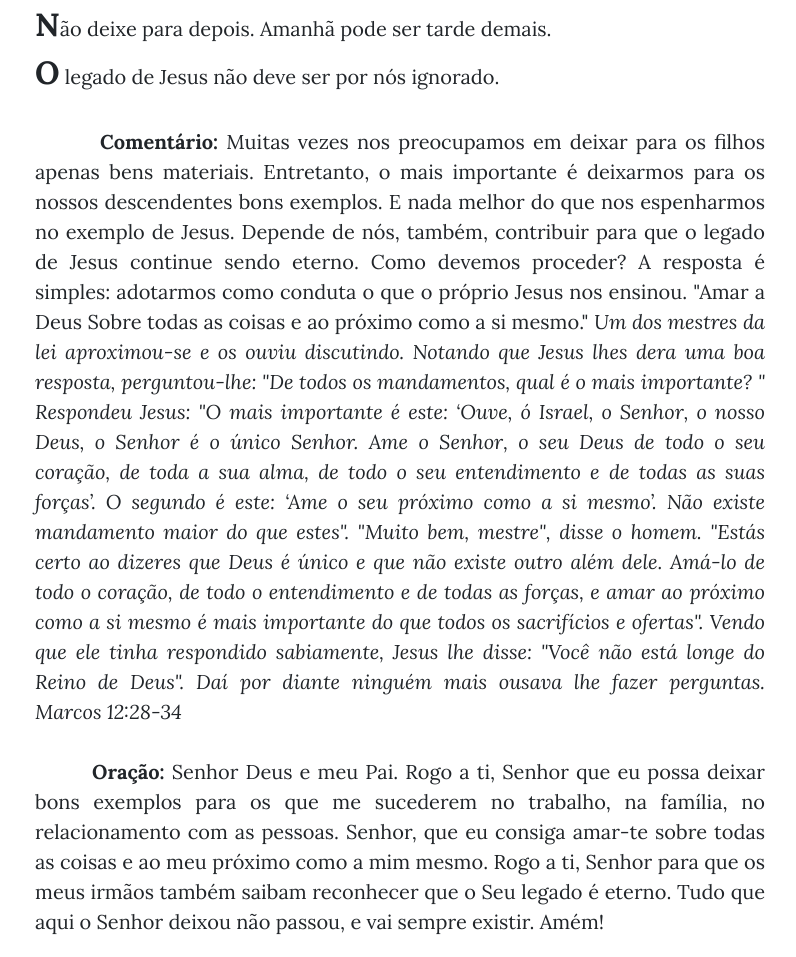
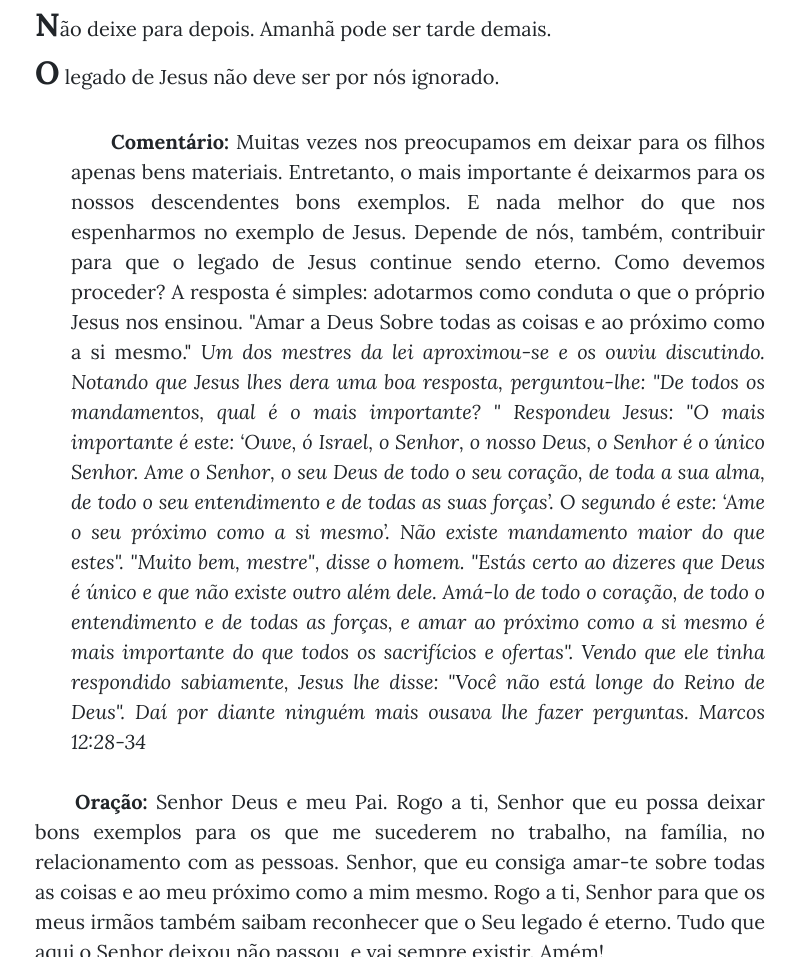
Before and after one commit to kelvinfrade/blog, a website: page post4.html in a window 1280 px wide. Shown: the part 1606-2563 px from the top of the page, without its empty margins (240-1036 px from the left). Drawn offline with nearby package versions, Linux system fonts and the light colour scheme; a script that the page names is missing.

Commit message:
update post4 padding

```diff
--- a/post4.html
+++ b/post4.html
@@ -206,9 +206,9 @@
               <strong style="font-size: 2rem;">N</strong>ão deixe para depois. Amanhã pode ser tarde demais.<br />
               <strong style="font-size: 2rem;">O</strong> legado de Jesus não deve ser por nós ignorado.
             </p>
-            <p style="text-align: right;">
-              <p style="text-align: justify;">
-            <strong>&nbsp;&nbsp;&nbsp;&nbsp;&nbsp;&nbsp;&nbsp;&nbsp;Comentário: </strong> Muitas vezes nos preocupamos em deixar para os filhos apenas bens materiais. Entretanto, o mais
+
+              <p style="text-align: justify;padding-left: 1.8em">
+            <strong>&emsp;&emsp;Comentário: </strong> Muitas vezes nos preocupamos em deixar para os filhos apenas bens materiais. Entretanto, o mais
               importante é deixarmos para os nossos descendentes bons exemplos. E nada melhor do que nos espenharmos no exemplo de Jesus.
               Depende de nós, também, contribuir para que o legado de Jesus continue sendo eterno. Como devemos proceder? A resposta é
               simples: adotarmos como conduta o que o próprio Jesus nos ensinou. "Amar a Deus Sobre todas as coisas e ao próximo como a si
@@ -223,10 +223,10 @@
               Vendo que ele tinha respondido sabiamente, Jesus lhe disse: "Você não está longe do Reino de Deus".
               Daí por diante ninguém mais ousava lhe fazer perguntas.
               Marcos 12:28-34 </i>
-            </p>
+
             </p>
             <p style="text-align: justify;">
-            <strong>&nbsp;&nbsp;&nbsp;&nbsp;&nbsp;&nbsp;&nbsp;&nbsp;Oração: </strong> Senhor Deus e meu Pai. Rogo a ti, Senhor que eu possa deixar bons exemplos para os que me
+            <strong>&emsp;&emsp;Oração: </strong> Senhor Deus e meu Pai. Rogo a ti, Senhor que eu possa deixar bons exemplos para os que me
               sucederem no trabalho, na família, no relacionamento com as pessoas. Senhor, que eu consiga amar-te sobre todas as
               coisas e ao meu próximo como a mim mesmo. Rogo a ti, Senhor para que os meus irmãos também saibam reconhecer que o Seu
               legado é eterno. Tudo que aqui o Senhor deixou não passou, e vai sempre existir. Amém!
```
